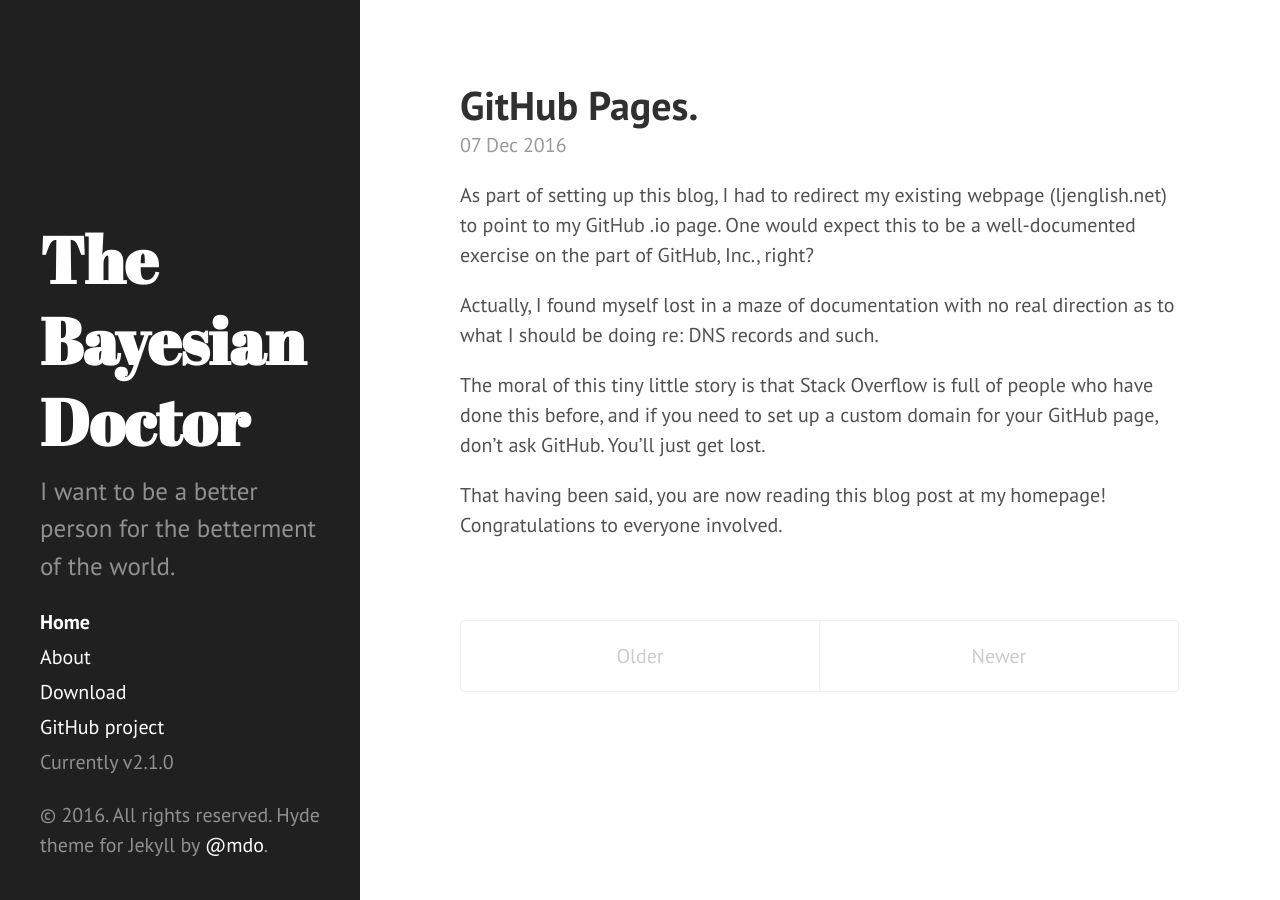
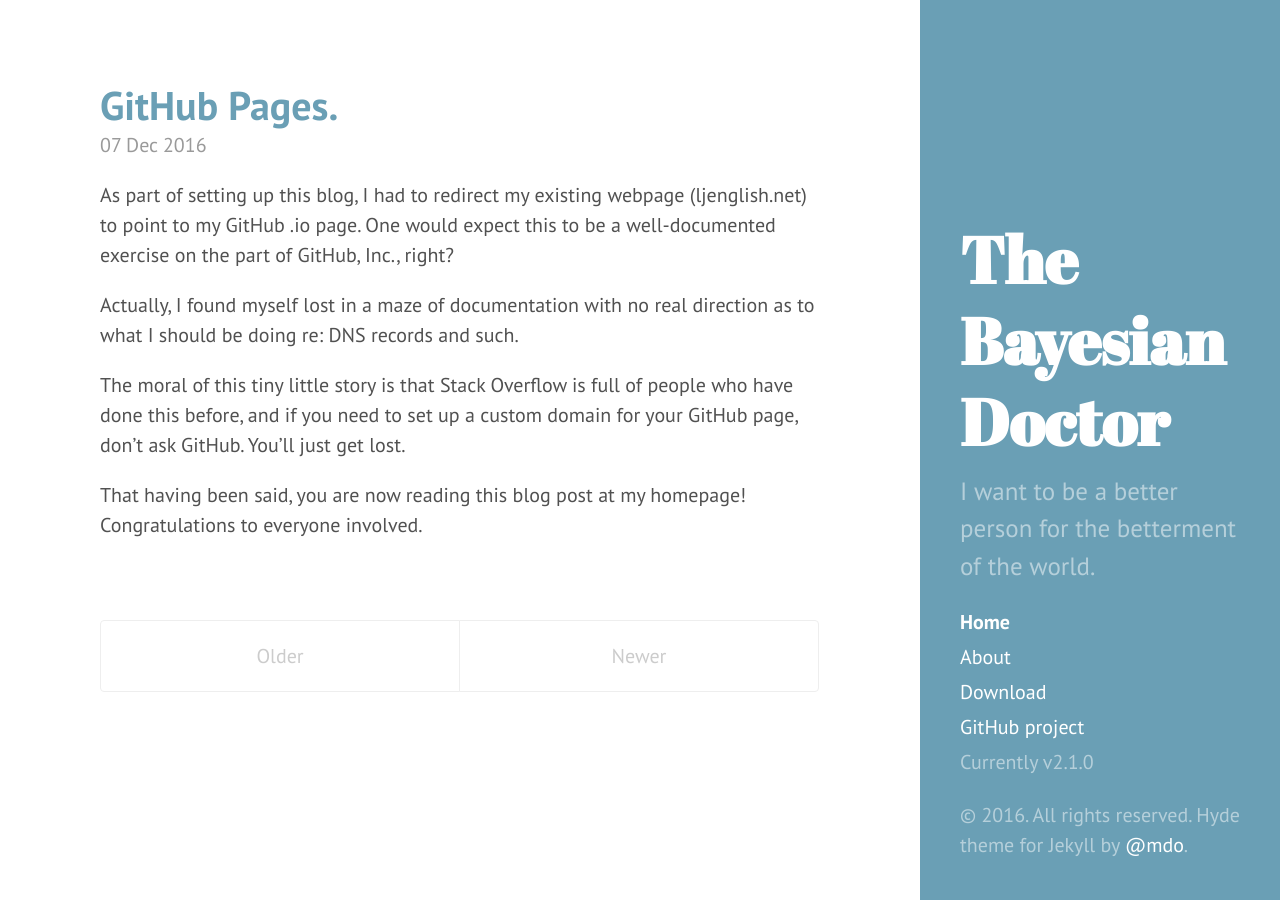
Before and after one commit to fourtyfour-saka/fourtyfour-saka.github.io, a Jekyll site: the page built from index.html, in a window 1280 px wide. Built offline with Jekyll 4.4.1, drawn with Linux system fonts in a browser that asks for light colours; the list of posts is cut into pages by our own code.

Commit message:
changed theme around

```diff
--- a/_layouts/default.html
+++ b/_layouts/default.html
@@ -3,7 +3,7 @@
 
   {% include head.html %}
 
-  <body>
+  <body class="layout-reverse theme-base-0d">
 
     {% include sidebar.html %}
 
```
